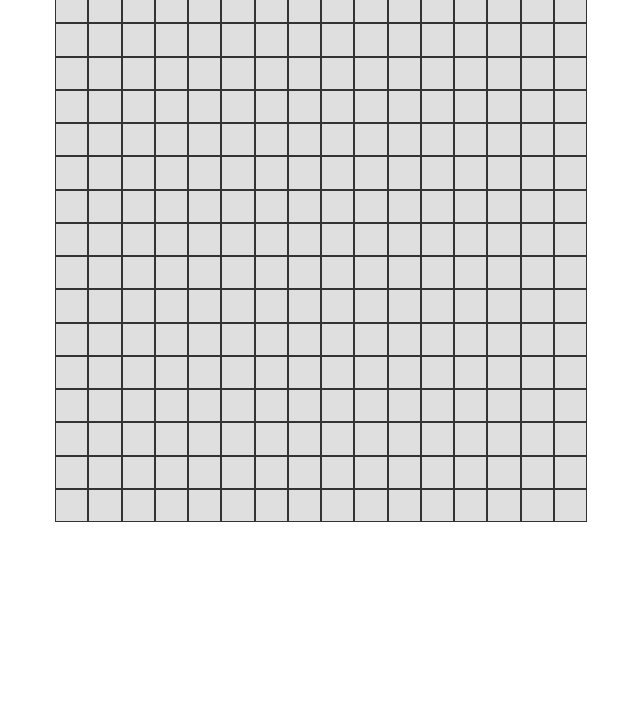
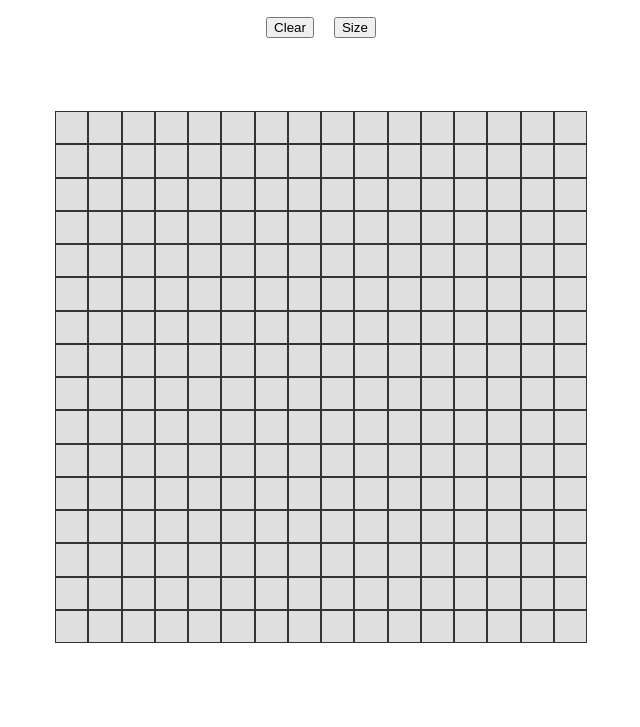
Before and after one commit to sw2003/Etch-a-Sketch, a plain HTML site: page index.html in a window 1280 px wide. Shown: the part 73-800 px from the top of the page, without its empty margins (319-959 px from the left). Drawn offline with Linux system fonts and the light colour scheme.

Commit message:
Update index.html

```diff
--- a/index.html
+++ b/index.html
@@ -1,17 +1,21 @@
 <!DOCTYPE html>
     <head>
-        <meta charset = "UTF-8">
-
+        <script src = "script.js"> </script>
         <link rel = "stylesheet" href = "styles.css">
-        <script src = "script.js"> </script>
-
-        <title> Etch-A-Sketch</title>
     </head>
     <body>
+        <h1 style = "text-align: center;"> Etch-a-sketch</h1>
+
+        <div class = "button-container">
+            <button id = "clear" style = "margin: 10px;"> Clear </button>
+            <button id = "size" style = "margin: 10px;"> Size </button>
+        </div>
+
         <div class = "container">
+        </div>
 
 
-        </div>
+
 
 
     </body>
```
